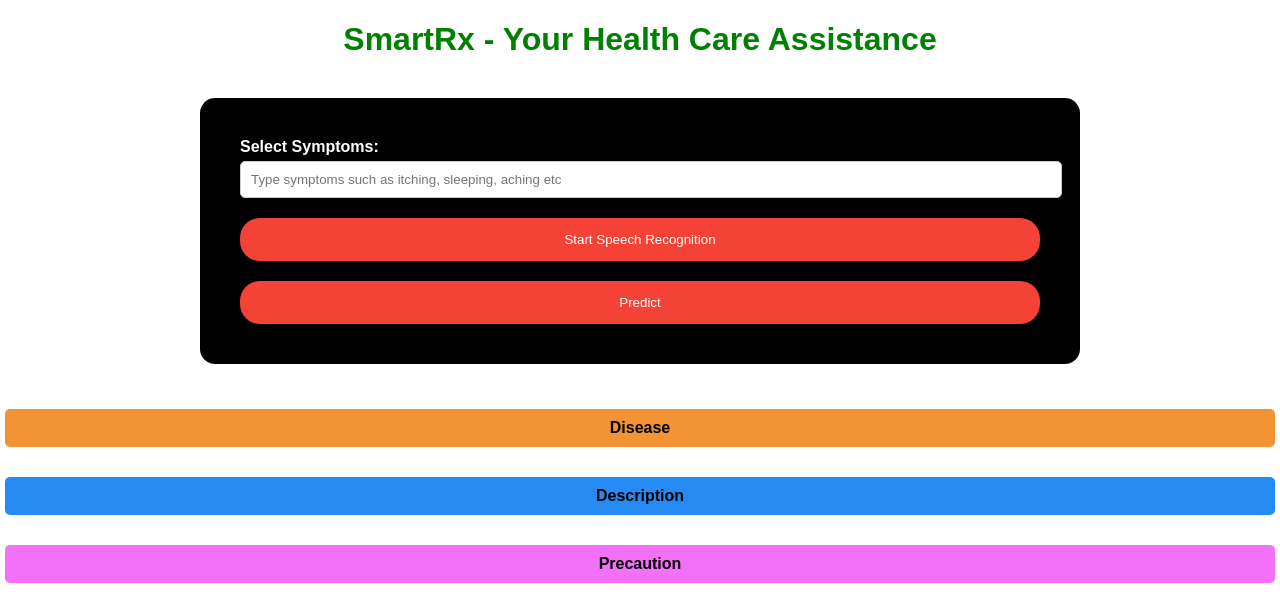
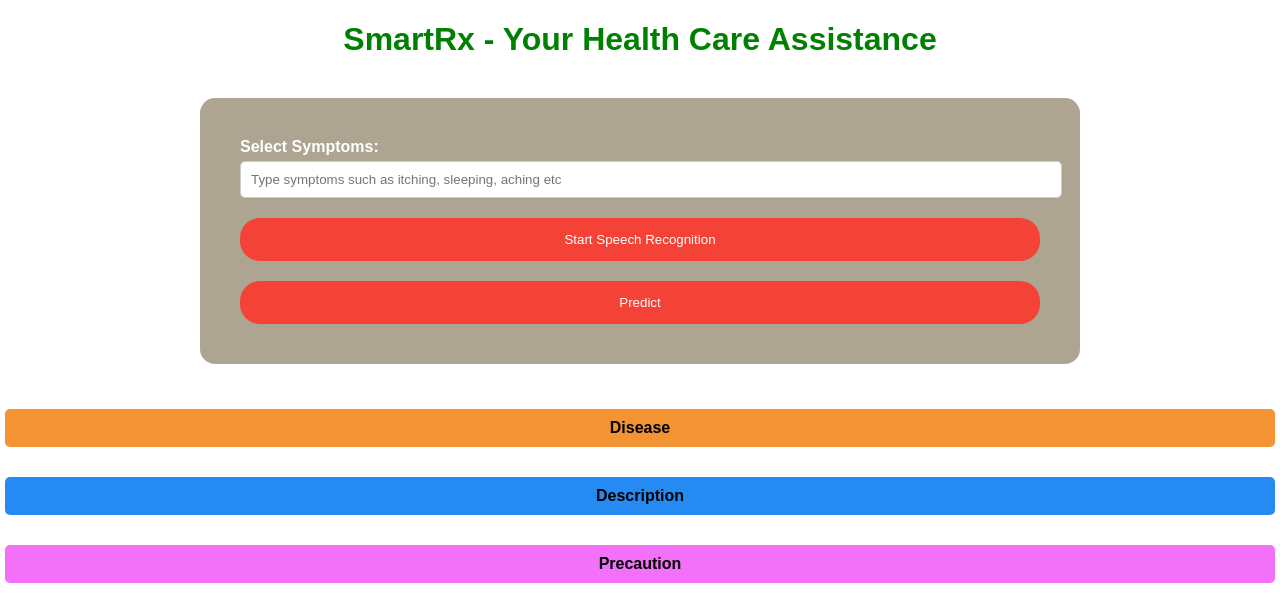
Before and after one commit to bekuretsion/SmartRx-AI-System, a Python web app: template templates/index.html in a window 1280 px wide. Shown: the part 146-750 px from the top of the page. Run offline with Jinja, Linux system fonts and the light colour scheme; the template is opened without the code that fills it, so the values that code supplies are empty.

Commit message:
background color changing

```diff
--- a/templates/index.html
+++ b/templates/index.html
@@ -14,7 +14,7 @@
         }
 
         .navbar {
-            background-color: #333;
+            background-color: #3b3030;
             overflow: hidden;
         }
 
@@ -71,7 +71,7 @@
         .container {
             max-width: 800px;
             margin: 0 auto;
-            background-color: black;
+            background-color: rgb(173, 165, 145);
             color: white;
             border-radius: 15px;
             padding: 40px;
```
